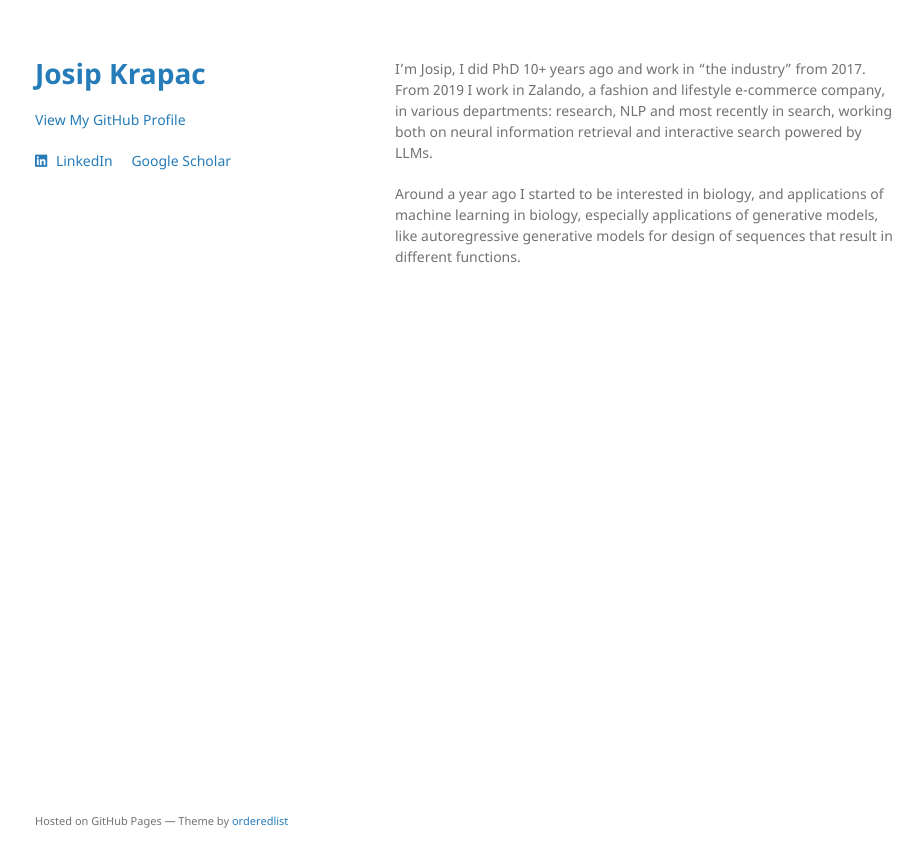
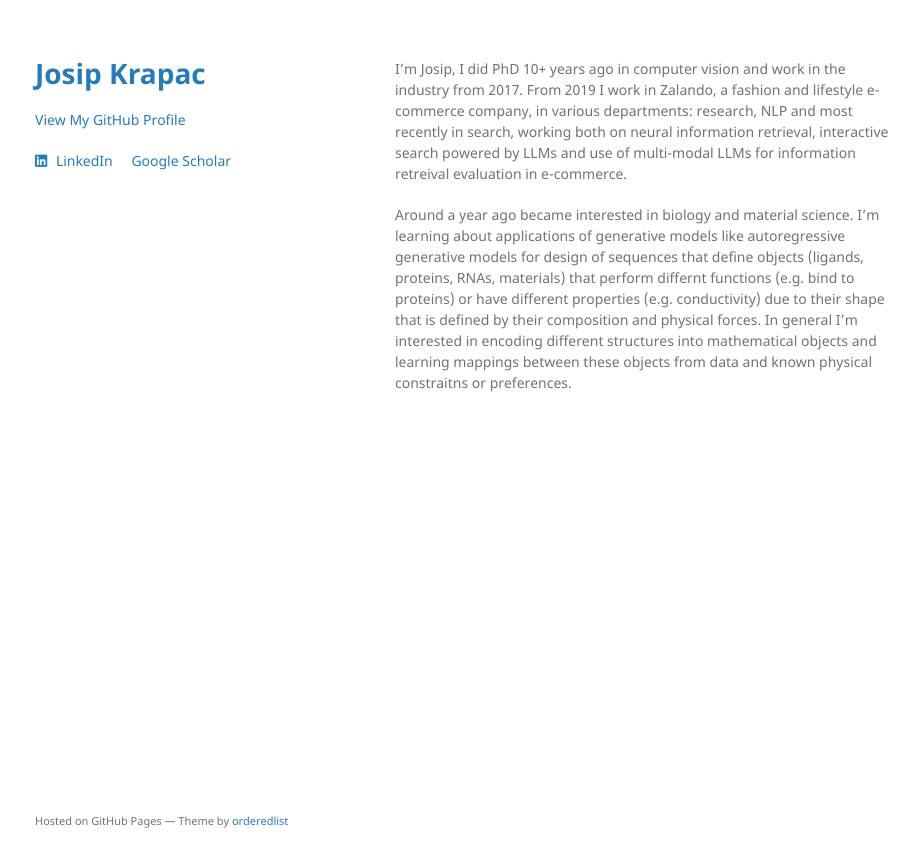
Before and after one commit to josipkrapac/josipkrapac.github.io, a Jekyll site: the page built from index.md, in a window 1280 px wide. Shown: the top 867 px of the page, without its empty margins (175-1098 px from the left). Built offline with Jekyll 4.4.1, drawn with Linux system fonts in a browser that asks for light colours; a style sheet for code colours, icons or effects is not loaded; the repository's description, which GitHub fills in, is left out.

Commit message:
Update index.md

```diff
--- a/index.md
+++ b/index.md
@@ -2,6 +2,6 @@
 layout: default
 ---
 
-I'm Josip, I did PhD 10+ years ago and work in "the industry" from 2017. From 2019 I work in Zalando, a fashion and lifestyle e-commerce company, in various departments: research, NLP and most recently in search, working both on neural information retrieval and interactive search powered by LLMs.
+I'm Josip, I did PhD 10+ years ago in computer vision and work in the industry from 2017. From 2019 I work in Zalando, a fashion and lifestyle e-commerce company, in various departments: research, NLP and most recently in search, working both on neural information retrieval, interactive search powered by LLMs and use of multi-modal LLMs for information retreival evaluation in e-commerce.
 
-Around a year ago I started to be interested in biology, and applications of machine learning in biology, especially applications of generative models, like autoregressive generative models for design of sequences that result in different functions.
+Around a year ago became interested in biology and material science. I'm learning about applications of generative models like autoregressive generative models for design of sequences that define objects (ligands, proteins, RNAs, materials) that perform differnt functions (e.g. bind to proteins) or have different properties (e.g. conductivity) due to their shape that is defined by their composition and physical forces. In general I'm interested in encoding different structures into mathematical objects and learning mappings between these objects from data and known physical constraitns or preferences.
```
